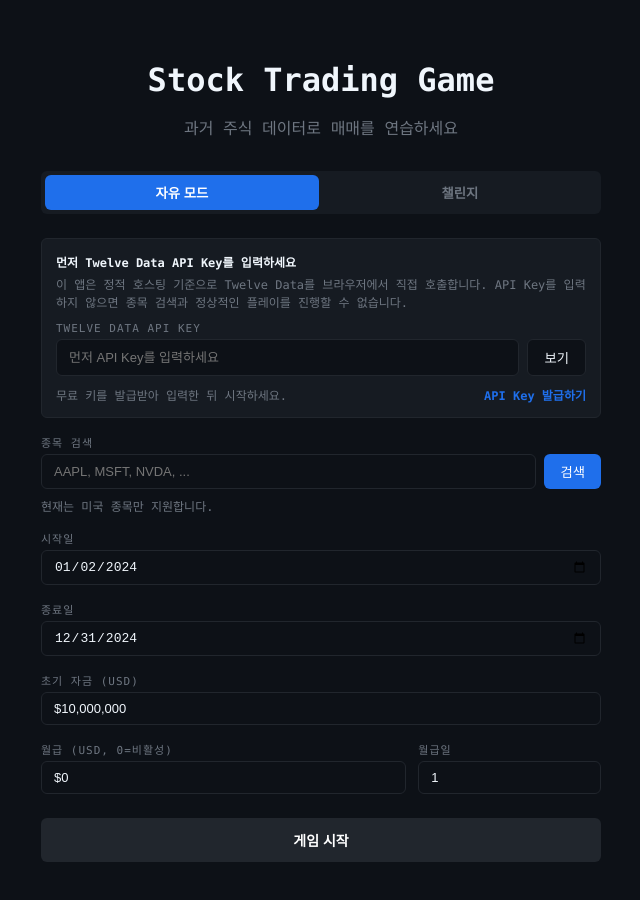
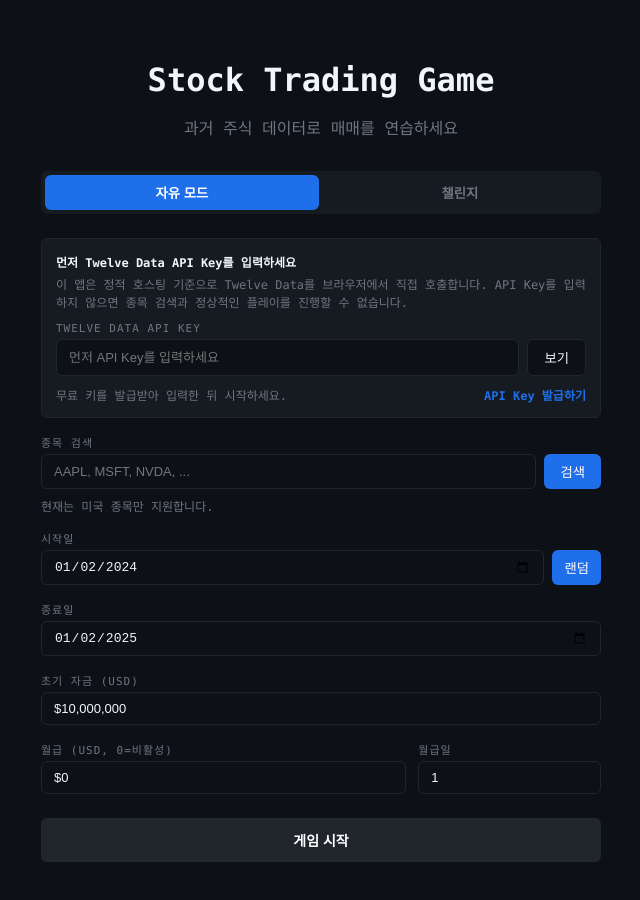
Before and after one commit to sixthou/StockTradingGame, a React (Vite) app: page / in a window 1280 px wide. Shown: the whole page, without its empty margins (319-959 px from the left). Built offline with nearby package versions, Linux system fonts and the light colour scheme; the HTML template or start-up script is replaced by a standard one.

Commit message:
Improve start date picker UX

```diff
--- a/src/components/StartScreen.tsx
+++ b/src/components/StartScreen.tsx
@@ -1,4 +1,4 @@
-import { useState, useCallback } from 'react';
+import { useState, useCallback, useMemo, useRef } from 'react';
 import { theme } from '../styles/theme';
 import { useGameStore } from '../state/gameStore';
 import { isSupportedUsSymbol, searchSymbol, SymbolSearchResult } from '../data/yahooFinance';
@@ -8,14 +8,57 @@ import { formatUsd, parseWholeDollarInput } from '../utils/currency';
 
 const TWELVE_DATA_KEY_STORAGE_KEY = 'stock-trading-game-twelve-data-key';
 
+function formatDate(date: Date): string {
+  const year = date.getFullYear();
+  const month = String(date.getMonth() + 1).padStart(2, '0');
+  const day = String(date.getDate()).padStart(2, '0');
+  return `${year}-${month}-${day}`;
+}
+
+function parseDate(value: string): Date {
+  const [year, month, day] = value.split('-').map(Number);
+  return new Date(year, month - 1, day);
+}
+
+function addOneYear(date: string): string {
+  const value = parseDate(date);
+  value.setFullYear(value.getFullYear() + 1);
+  return formatDate(value);
+}
+
+function subtractYears(date: Date, years: number): Date {
+  const value = new Date(date);
+  value.setFullYear(value.getFullYear() - years);
+  return value;
+}
+
+function clampEndDate(start: string, latestAllowedDate: string): string {
+  const nextYear = addOneYear(start);
+  return nextYear <= latestAllowedDate ? nextYear : latestAllowedDate;
+}
+
+function randomDateBetween(start: Date, end: Date): string {
+  const startMs = start.getTime();
+  const endMs = end.getTime();
+  const randomMs = startMs + Math.floor(Math.random() * (endMs - startMs + 1));
+  return formatDate(new Date(randomMs));
+}
+
 export function StartScreen() {
   const startGame = useGameStore((s) => s.startGame);
+  const today = useMemo(() => new Date(), []);
+  const latestPlayableDate = useMemo(() => {
+    const yesterday = new Date(today);
+    yesterday.setDate(yesterday.getDate() - 1);
+    return formatDate(yesterday);
+  }, [today]);
+  const earliestRandomDate = useMemo(() => formatDate(subtractYears(new Date(`${latestPlayableDate}T00:00:00`), 10)), [latestPlayableDate]);
   const [mode, setMode] = useState<'free' | 'challenge'>('free');
   const [searchQuery, setSearchQuery] = useState('');
   const [searchResults, setSearchResults] = useState<SymbolSearchResult[]>([]);
   const [selectedSymbol, setSelectedSymbol] = useState('');
   const [startDate, setStartDate] = useState('2024-01-02');
-  const [endDate, setEndDate] = useState('2024-12-31');
+  const [endDate, setEndDate] = useState(() => clampEndDate('2024-01-02', latestPlayableDate));
   const [twelveDataApiKey, setTwelveDataApiKey] = useState(() => {
     try {
       return localStorage.getItem(TWELVE_DATA_KEY_STORAGE_KEY) ?? '';
@@ -30,6 +73,8 @@ export function StartScreen() {
   const [searching, setSearching] = useState(false);
   const [symbolError, setSymbolError] = useState('');
   const [apiKeyError, setApiKeyError] = useState('');
+  const startDateInputRef = useRef<HTMLInputElement | null>(null);
+  const endDateInputRef = useRef<HTMLInputElement | null>(null);
 
   const persistApiKey = useCallback((apiKey: string) => {
     try {
@@ -108,6 +153,29 @@ export function StartScreen() {
       salaryDay,
       mode: 'free',
     });
+  };
+
+  const handleStartDateChange = (nextStartDate: string) => {
+    setStartDate(nextStartDate);
+    setEndDate(clampEndDate(nextStartDate, latestPlayableDate));
+  };
+
+  const handleRandomDate = () => {
+    const nextStartDate = randomDateBetween(
+      parseDate(earliestRandomDate),
+      parseDate(latestPlayableDate),
+    );
+    handleStartDateChange(nextStartDate);
+  };
+
+  const openDatePicker = (input: HTMLInputElement | null) => {
+    if (!input) return;
+    if (typeof input.showPicker === 'function') {
+      input.showPicker();
+      return;
+    }
+    input.focus();
+    input.click();
   };
 
   const inputStyle = {
@@ -278,12 +346,43 @@ export function StartScreen() {
           {/* Start Date */}
           <div>
             <label style={labelStyle}>시작일</label>
-            <input type="date" style={inputStyle} value={startDate} onChange={(e) => setStartDate(e.target.value)} />
+            <div style={{ display: 'flex', gap: 8 }}>
+              <input
+                ref={startDateInputRef}
+                type="date"
+                style={{ ...inputStyle, flex: 1 }}
+                value={startDate}
+                min={earliestRandomDate}
+                max={latestPlayableDate}
+                onChange={(e) => handleStartDateChange(e.target.value)}
+                onClick={() => openDatePicker(startDateInputRef.current)}
+                onFocus={() => openDatePicker(startDateInputRef.current)}
+              />
+              <button
+                type="button"
+                onClick={handleRandomDate}
+                style={{ background: theme.accent, color: 'white', border: 'none', padding: '8px 12px', borderRadius: theme.radius, cursor: 'pointer' }}
+              >
+                랜덤
+              </button>
+            </div>
           </div>
 
           <div>
             <label style={labelStyle}>종료일</label>
-            <input type="date" style={inputStyle} value={endDate} min={startDate} onChange={(e) => setEndDate(e.target.value)} />
+            <div style={{ display: 'flex', gap: 8 }}>
+              <input
+                ref={endDateInputRef}
+                type="date"
+                style={{ ...inputStyle, flex: 1 }}
+                value={endDate}
+                min={startDate}
+                max={latestPlayableDate}
+                onChange={(e) => setEndDate(e.target.value)}
+                onClick={() => openDatePicker(endDateInputRef.current)}
+                onFocus={() => openDatePicker(endDateInputRef.current)}
+              />
+            </div>
           </div>
 
           {/* Initial Cash */}
```
Also changed, not shown: 1 other file (tests, documents, lock files or other folders).
